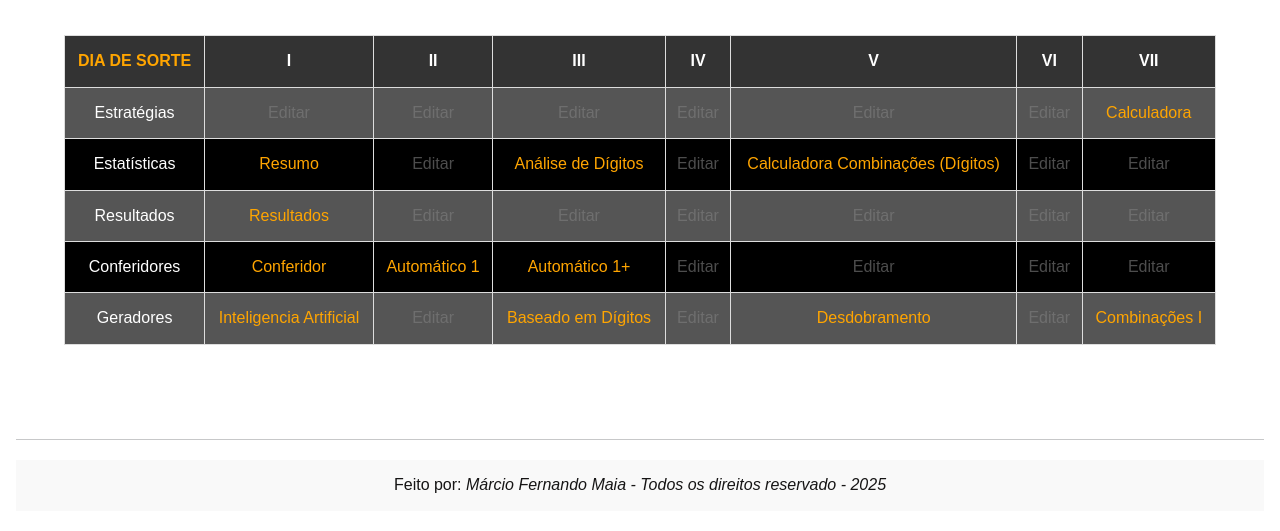
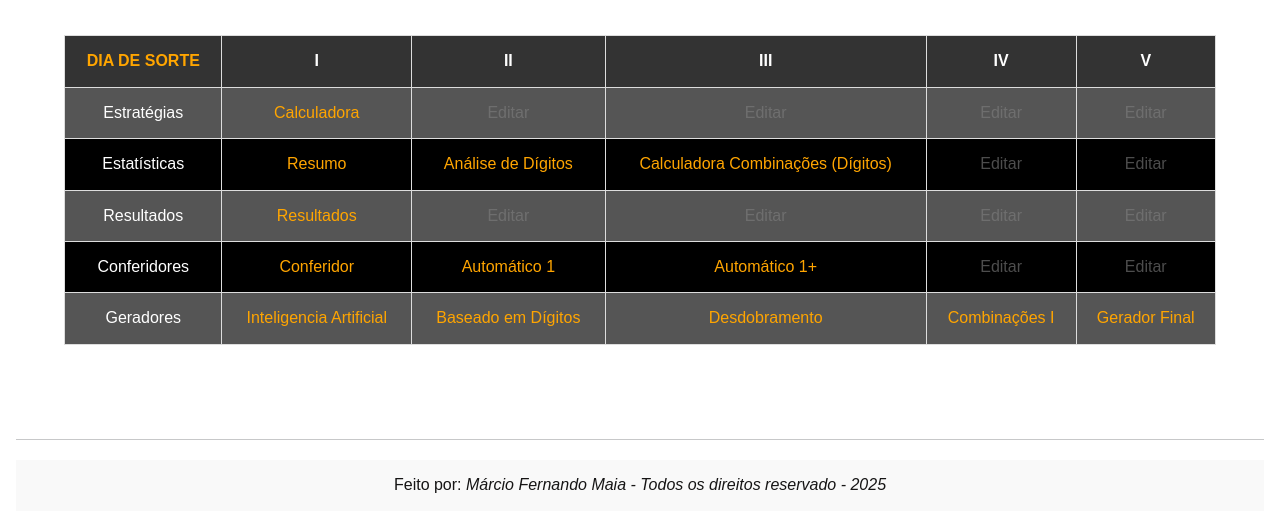
Before and after one commit to marciomaia2020/EstrategiasParaDiaDeSorte, a plain HTML site: page index.html in a window 1280 px wide. Shown: the part 175-706 px from the top of the page. Drawn offline with nearby package versions, Linux system fonts and the light colour scheme.

Commit message:
Update index.html

```diff
--- a/index.html
+++ b/index.html
@@ -32,19 +32,15 @@
               <th>III</th>
               <th>IV</th>
               <th>V</th>
-              <th>VI</th>
-              <th>VII</th>
             </tr>
             <!-- Estatégias Dia de Sorte -->
             <tr>
               <td class="align-left">Estratégias</td>
+              <td><a href="https://calculadoradiadesorte.netlify.app" target="_blank" enable>Calculadora</a></td>
               <td><a href="#" target="_blank" disable>Editar</a></td>
               <td><a href="#" target="_blank" disable>Editar</a></td>
               <td><a href="#" target="_blank" disable>Editar</a></td>
               <td><a href="#" target="_blank" disable>Editar</a></td>
-              <td><a href="#" target="_blank" disable>Editar</a></td>
-              <td><a href="#" target="_blank" disable>Editar</a></td>
-              <td><a href="https://calculadoradiadesorte.netlify.app" target="_blank" enable>Calculadora</a></td>
 
 
 
@@ -53,12 +49,11 @@
             <tr>
               <td class="align-left">Estatísticas</td>
               <td><a href="https://resumodiadesorte.onrender.com" target="_blank" enable>Resumo</a></td>
-              <td><a href="#" target="_blank" disable>Editar</a> </td>
               <td><a href="https://resultadosdigitosdiadesorte.onrender.com" target="_blank" enable>Análise de Dígitos</a> </td>
-              <td><a href="#" target="_blank" disable>Editar</a></td>
               <td><a href="https://combinacaodoisdiadesorte.onrender.com/" target="_blank" enable>Calculadora Combinações (Dígitos)</a></td>
               <td><a href="#" target="_blank" disable>Editar</a></td>
-              <td><a href="#" target="_blank" disable>Editar</a></td>
+              <td><a href="#" target="_blank" disable>Editar</a> </td>
+
 
             </tr>
             <!-- Resultados Dia de Sorte -->
@@ -69,8 +64,6 @@
                 <td><a href="#"  target="_blank" disable>Editar</a> </td>
                 <td><a href="#"  target="_blank" disable>Editar</a> </td>
                 <td><a href="#"  target="_blank" disable>Editar</a> </td>
-                <td><a href="#"  target="_blank" disable>Editar </a> </td>
-                <td><a href="#"  target="_blank" disable>Editar</a> </td>
               </tr>
              <!-- Conferidores Dia de Sorte -->
             <tr>
@@ -80,19 +73,16 @@
               <td><a href="https://confautomaisque1diadesorte.netlify.app" target="_blank" enable>Automático 1+</a></td>
               <td><a href="#" target="_blank" disable>Editar</a></td>
               <td><a href="#" target="_blank" disable>Editar</a></td>
-              <td><a href="#" target="_blank" disable>Editar</a></td>
-              <td><a href="#" target="_blank" disable>Editar</a></td>
             </tr>
 			<!-- Geradores Dia de Sorte -->
             <tr>
-              <td class="align-left">Geradores</td>
-              <td><a href="https://jogodadiadesorteia.netlify.app/" target="_blank" enable>Inteligencia Artificial</a></td>
-              <td><a href="https://jogodadiadeeditarsorte.netlify.app/"  target="_blank" disable>Editar</a></td>
-              <td><a href="https://geradorbaseadoemdigitosdiadesorte.netlify.app/"  target="_blank" enable>Baseado em Dígitos</a></td>
-              <td><a href="#"  target="_blank" disable>Editar</a></td>
-              <td><a href="https://diadesortedes.netlify.app"  target="_blank" enable>Desdobramento</a></td>
-              <td><a href="#"  target="_blank" disable>Editar</a></td>
-			        <td><a href="https://combinacaoumdiadesorte.onrender.com"  target="_blank" enable>Combinações I</a></td>
+                  <td class="align-left">Geradores</td>
+                  <td><a href="https://jogodadiadesorteia.netlify.app/" target="_blank" enable>Inteligencia Artificial</a></td>
+                  <td><a href="https://geradorbaseadoemdigitosdiadesorte.netlify.app/"  target="_blank" enable>Baseado em Dígitos</a></td>
+                  <td><a href="https://diadesortedes.netlify.app"  target="_blank" enable>Desdobramento</a></td>
+                  <td><a href="https://combinacaoumdiadesorte.onrender.com"  target="_blank" enable>Combinações I</a></td>
+                  <td><a href="https://geradorfinaldiadesorte.netlify.app/" target="_blank" enable>Gerador Final</a></td>
+
              </tr>
 
       </table><br />
```
